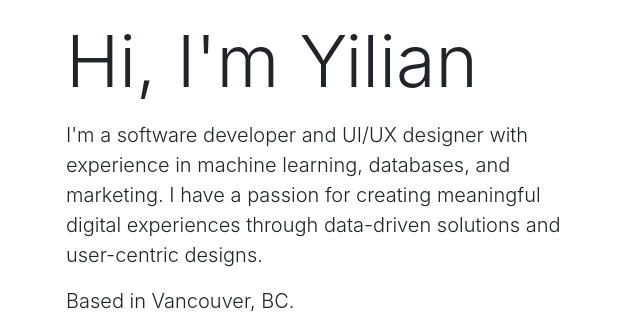
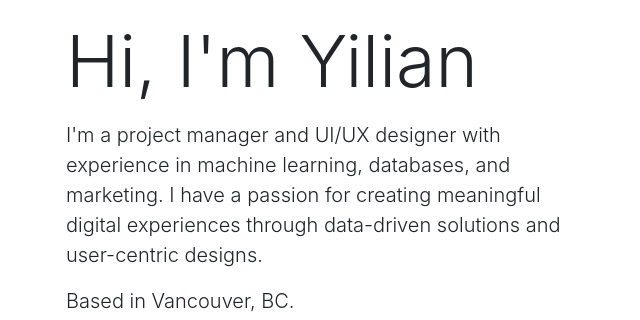
Before and after one commit to sillyyilly/portfolio-website, a plain HTML site: page index.html in a window 1280 px wide. Shown: the part 78-398 px from the top of the page, 605-1245 px from the left. Drawn offline with nearby package versions, Linux system fonts and the light colour scheme.

Commit message:
edited homepage

```diff
--- a/index.html
+++ b/index.html
@@ -41,7 +41,7 @@
         <div class="col-sm">
           <h2 class="display-3  mx-3 my-3">Hi, I'm Yilian</h2>
           <p class="lead  mx-3 my-3">
-            I'm a software developer and UI/UX designer with experience in machine learning, databases, and marketing.
+            I'm a project manager and UI/UX designer with experience in machine learning, databases, and marketing.
             I have a passion for creating meaningful digital experiences through data-driven solutions and user-centric designs.
           </p>
           <p class="lead  mx-3 my-3">
```
